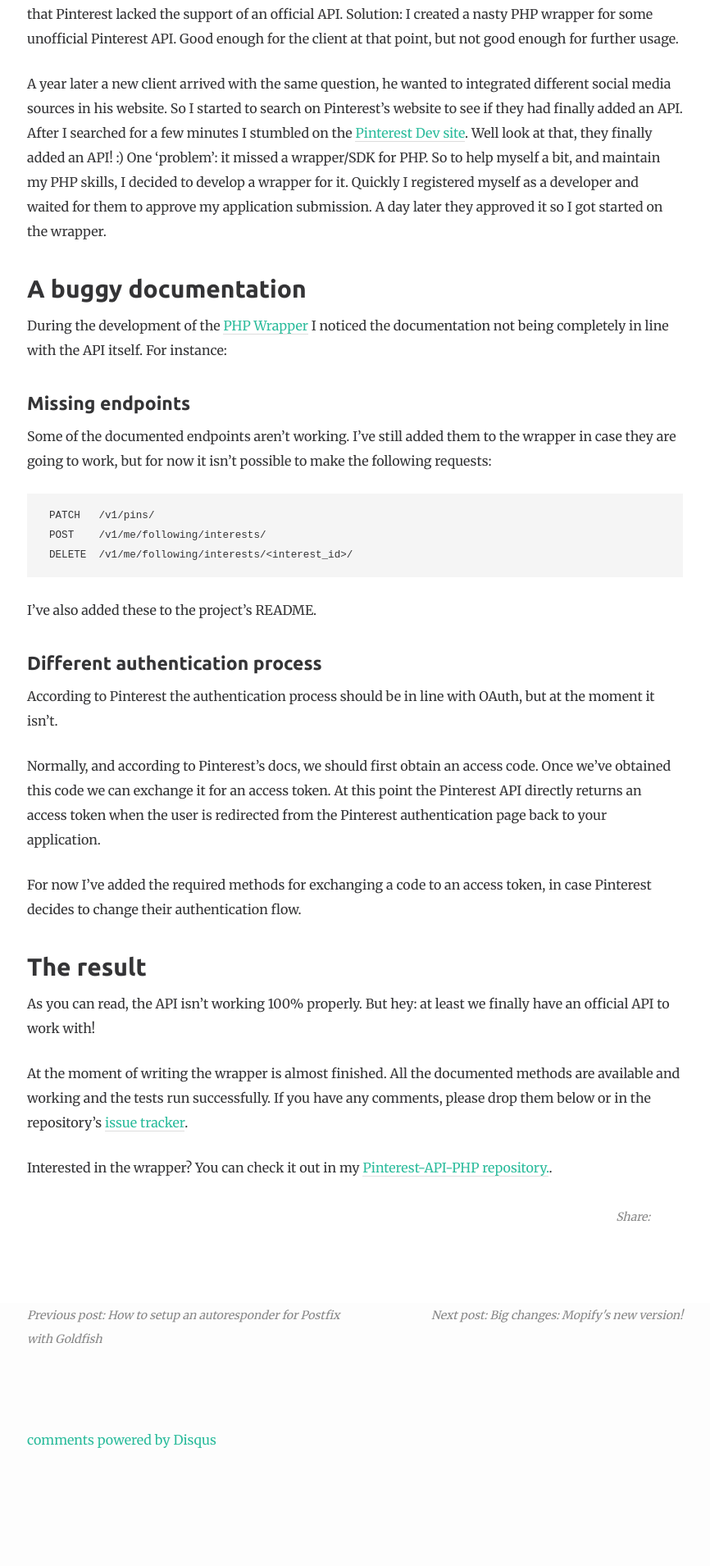
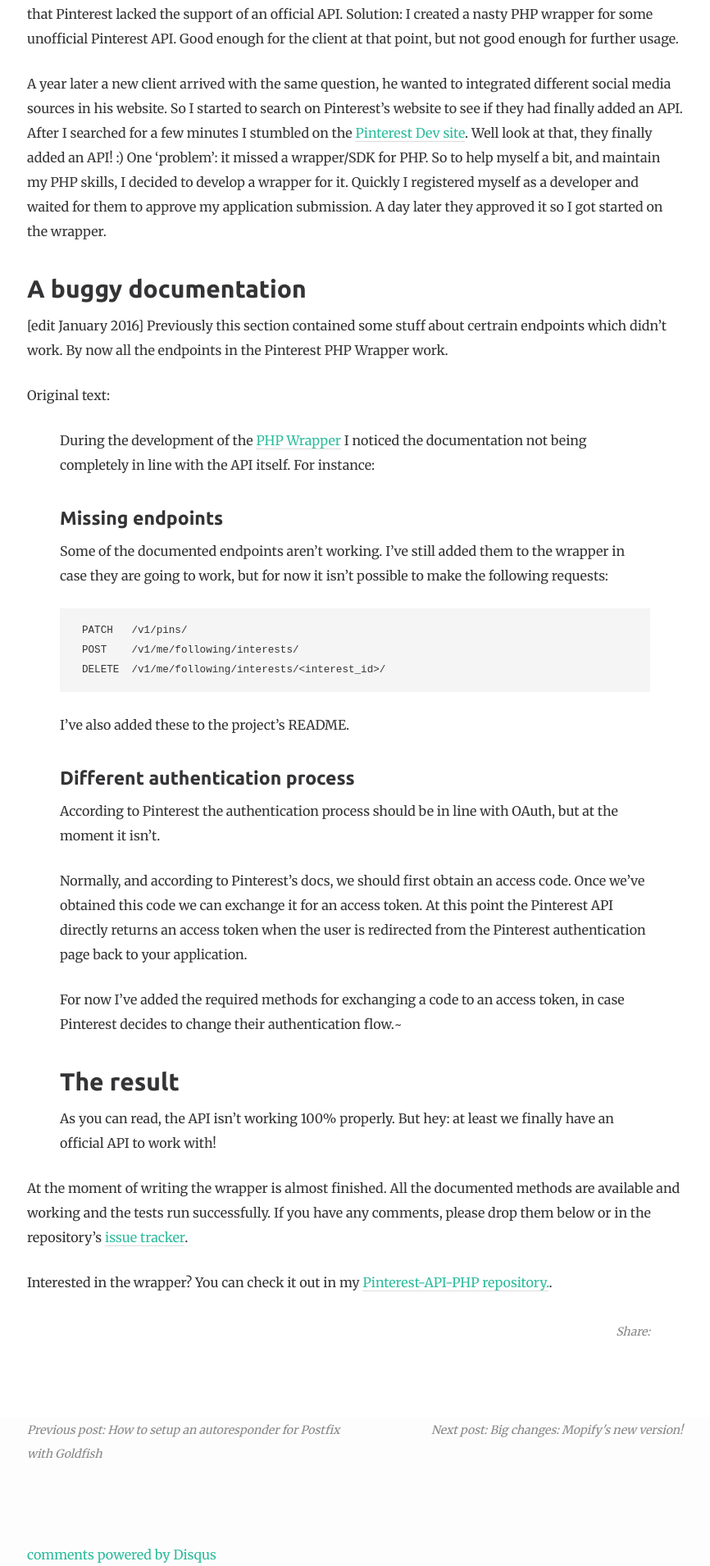
Before and after one commit to dirkgroenen/dirkgroenen.github.io, a Jekyll site: the page built from _posts/2015-08-12-php-wrapper-for-official-pinterest-api.markdown, in a window 1280 px wide. Shown: the part 1165-3075 px from the top of the page at 82% size, without its empty margins (207-1073 px from the left). Built offline with Jekyll 4.4.1, drawn with Linux system fonts in a browser that asks for light colours; nearby versions of some CDN libraries; some web fonts are replaced; comment, search, counter and statistics services are not loaded; before the commit the page ends 2935 px from its top, so only the background shows below that.

Commit message:
Add edit with new information about previously not working endpoints

````diff
--- a/_posts/2015-08-12-php-wrapper-for-official-pinterest-api.markdown
+++ b/_posts/2015-08-12-php-wrapper-for-official-pinterest-api.markdown
@@ -17,28 +17,32 @@ It was almost a year ago when I needed to work with Pinterest for one of our cli
 A year later a new client arrived with the same question, he wanted to integrated different social media sources in his website. So I started to search on Pinterest's website to see if they had finally added an API. After I searched for a few minutes I stumbled on the [Pinterest Dev site](https://dev.pinterest.com/). Well look at that, they finally added an API! :) One 'problem': it missed a wrapper/SDK for PHP. So to help myself a bit, and maintain my PHP skills, I decided to develop a wrapper for it. Quickly I registered myself as a developer and waited for them to approve my application submission. A day later they approved it so I got started on the wrapper.
 
 # A buggy documentation
-During the development of the [PHP Wrapper](https://github.com/dirkgroenen/Pinterest-API-PHP) I noticed the documentation not being completely in line with the API itself. For instance:
+[edit January 2016]
+Previously this section contained some stuff about certrain endpoints which didn't work. By now all the endpoints in the Pinterest PHP Wrapper work.
 
-## Missing endpoints
-Some of the documented endpoints aren't working. I've still added them to the wrapper in case they are going to work, but for now it isn't possible to make the following requests:
+Original text:
+> During the development of the [PHP Wrapper](https://github.com/dirkgroenen/Pinterest-API-PHP) I noticed the documentation not being completely in line with the API itself. For instance:
 
-```
+> ## Missing endpoints
+> Some of the documented endpoints aren't working. I've still added them to the wrapper in case they are going to work, but for now it isn't possible to make the following requests:
+
+> ```
 PATCH   /v1/pins/
 POST    /v1/me/following/interests/
 DELETE  /v1/me/following/interests/<interest_id>/
 ```
 
-I've also added these to the project's README.
+> I've also added these to the project's README.
 
-## Different authentication process
-According to Pinterest the authentication process should be in line with OAuth, but at the moment it isn't.
+> ## Different authentication process
+> According to Pinterest the authentication process should be in line with OAuth, but at the moment it isn't.
 
-Normally, and according to Pinterest's docs, we should first obtain an access code. Once we've obtained this code we can exchange it for an access token. At this point the Pinterest API directly returns an access token when the user is redirected from the Pinterest authentication page back to your application.
+> Normally, and according to Pinterest's docs, we should first obtain an access code. Once we've obtained this code we can exchange it for an access token. At this point the Pinterest API directly returns an access token when the user is redirected from the Pinterest authentication page back to your application.
 
-For now I've added the required methods for exchanging a code to an access token, in case Pinterest decides to change their authentication flow.
+> For now I've added the required methods for exchanging a code to an access token, in case Pinterest decides to change their authentication flow.~
 
-# The result
-As you can read, the API isn't working 100% properly. But hey: at least we finally have an official API to work with!
+> # The result
+> As you can read, the API isn't working 100% properly. But hey: at least we finally have an official API to work with!
 
 At the moment of writing the wrapper is almost finished. All the documented methods are available and working and the tests run successfully. If you have any comments, please drop them below or in the repository's [issue tracker](https://github.com/dirkgroenen/Pinterest-API-PHP/issues).
 
````
